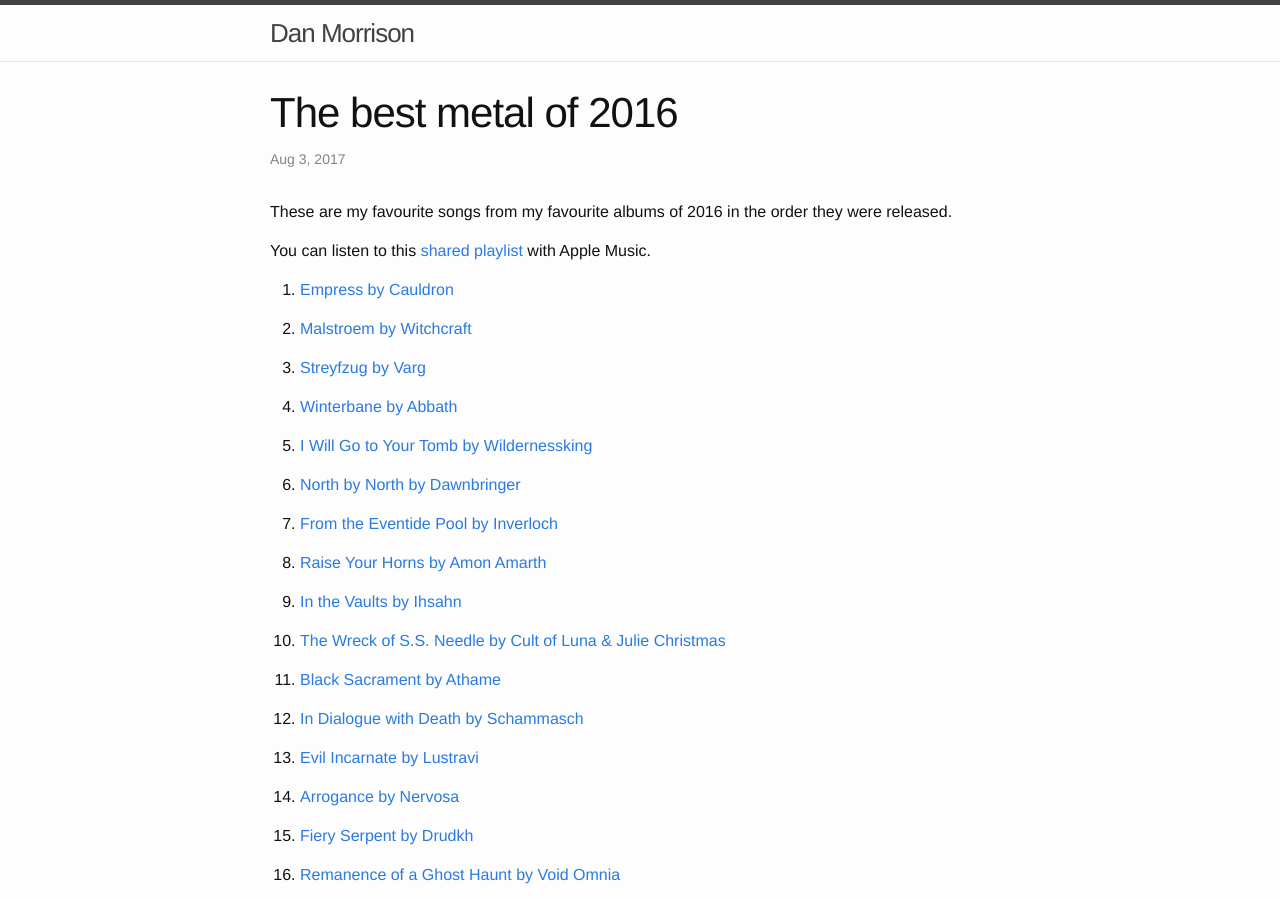
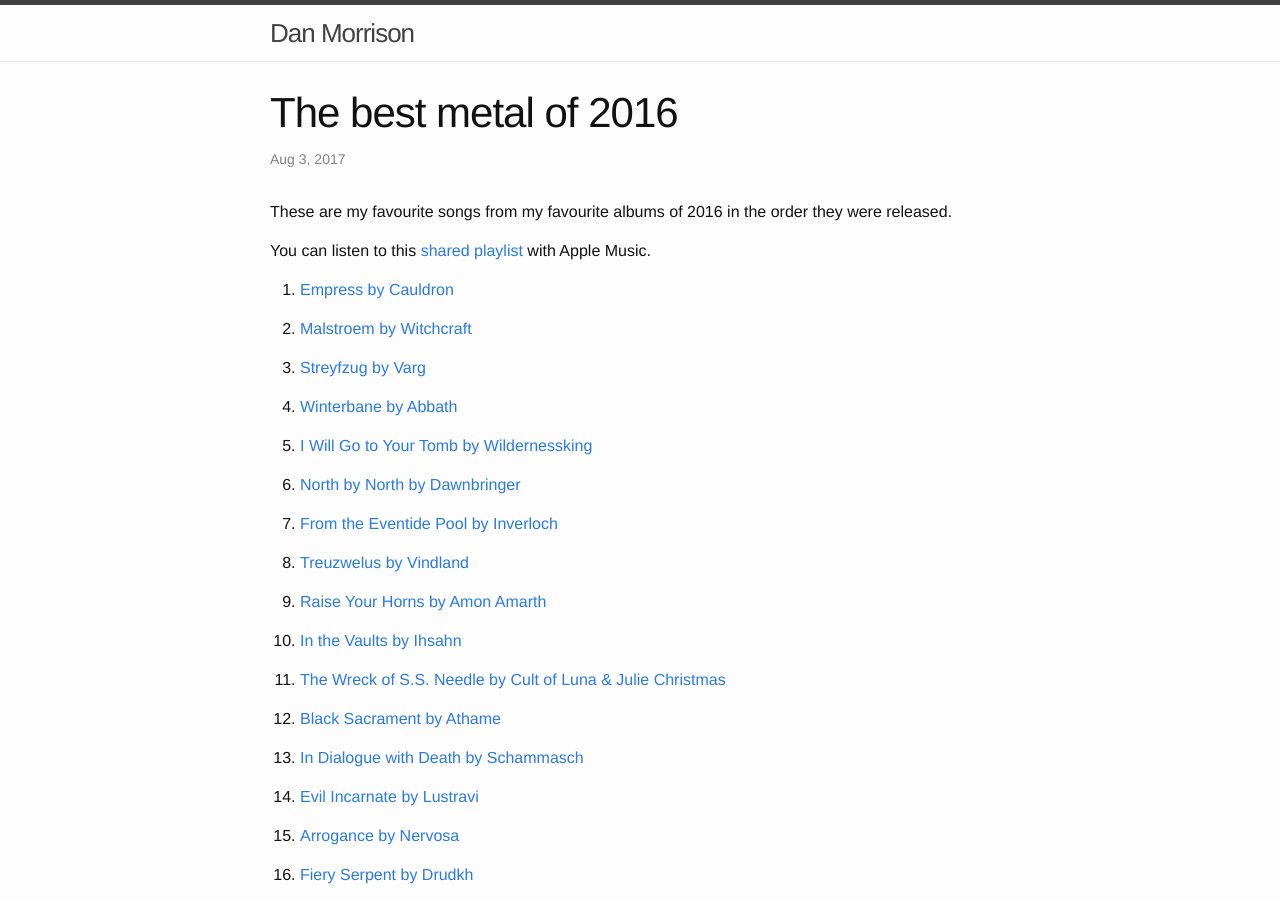
Before and after one commit to danmorrison/danmorrison.github.io, a Jekyll site: the page built from _posts/2017-08-03-metal-2016.md, in a window 1280 px wide and 900 px high. Built offline with Jekyll 4.4.1, drawn with Linux system fonts in a browser that asks for light colours.

Commit message:
Add Treuzwelus

```diff
--- a/_posts/2017-08-03-metal-2016.md
+++ b/_posts/2017-08-03-metal-2016.md
@@ -17,6 +17,7 @@ You can listen to this [shared playlist][] with Apple Music.
 1. <!-- 2016-01-29 --> [I Will Go to Your Tomb by Wildernessking](https://music.apple.com/album/id1075104339?i=1075106371)
 1. <!-- 2016-02-23 --> [North by North by Dawnbringer](https://music.apple.com/album/id1123341543?i=1123341550)
 1. <!-- 2016-03-04 --> [From the Eventide Pool by Inverloch](https://music.apple.com/album/id1065089507?i=1065089515)
+1. <!-- 2016-03-20 --> [Treuzwelus by Vindland](https://music.apple.com/album/1093996499?i=1093997630)
 1. <!-- 2016-03-25 --> [Raise Your Horns by Amon Amarth](https://music.apple.com/album/id1073666627?i=1073666970)
 1. <!-- 2016-04-08 --> [In the Vaults by Ihsahn](https://music.apple.com/album/id1079848459?i=1079849219)
 1. <!-- 2016-04-08 --> [The Wreck of S.S. Needle by Cult of Luna & Julie Christmas](https://music.apple.com/album/id1082702939?i=1082703356)
```
